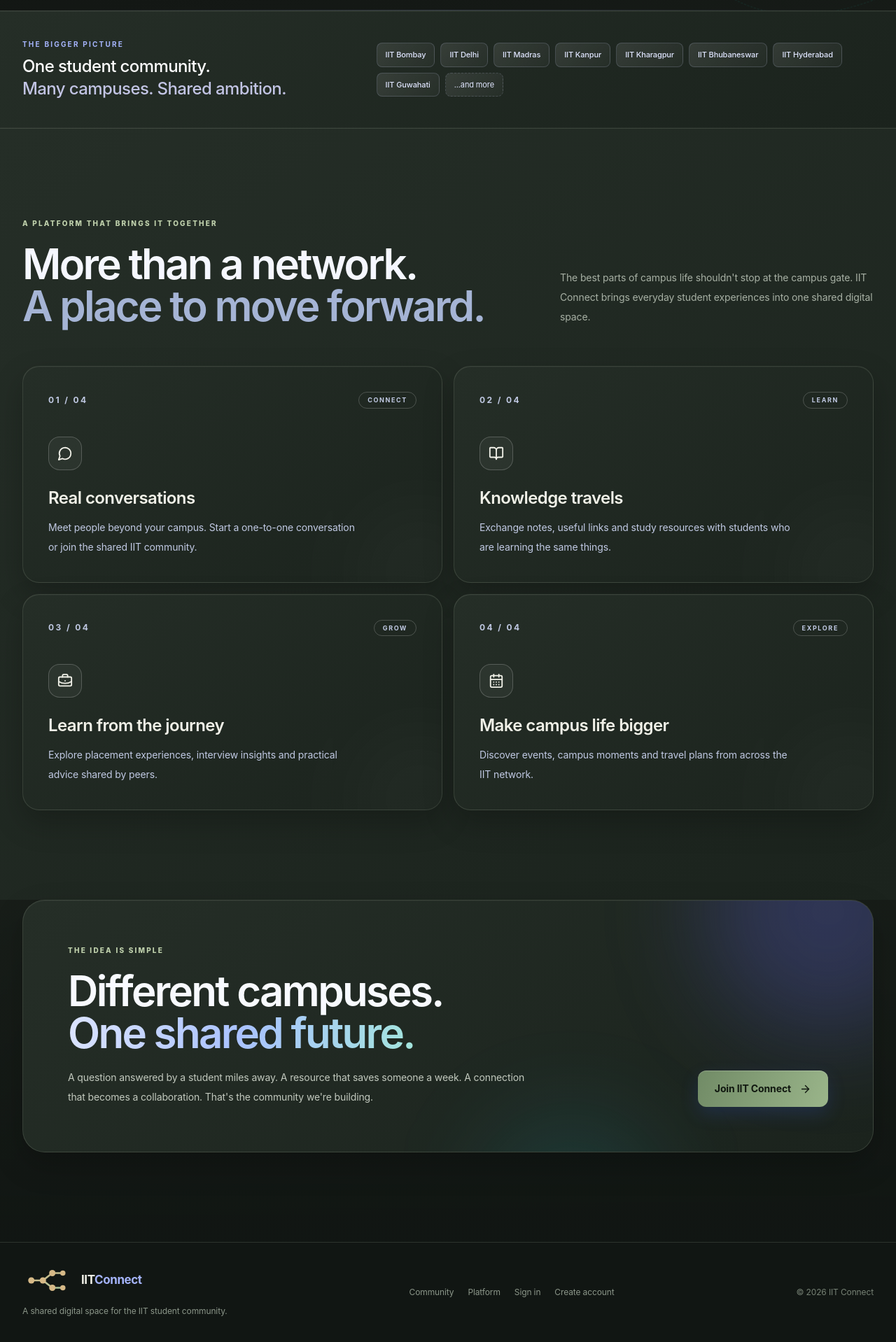
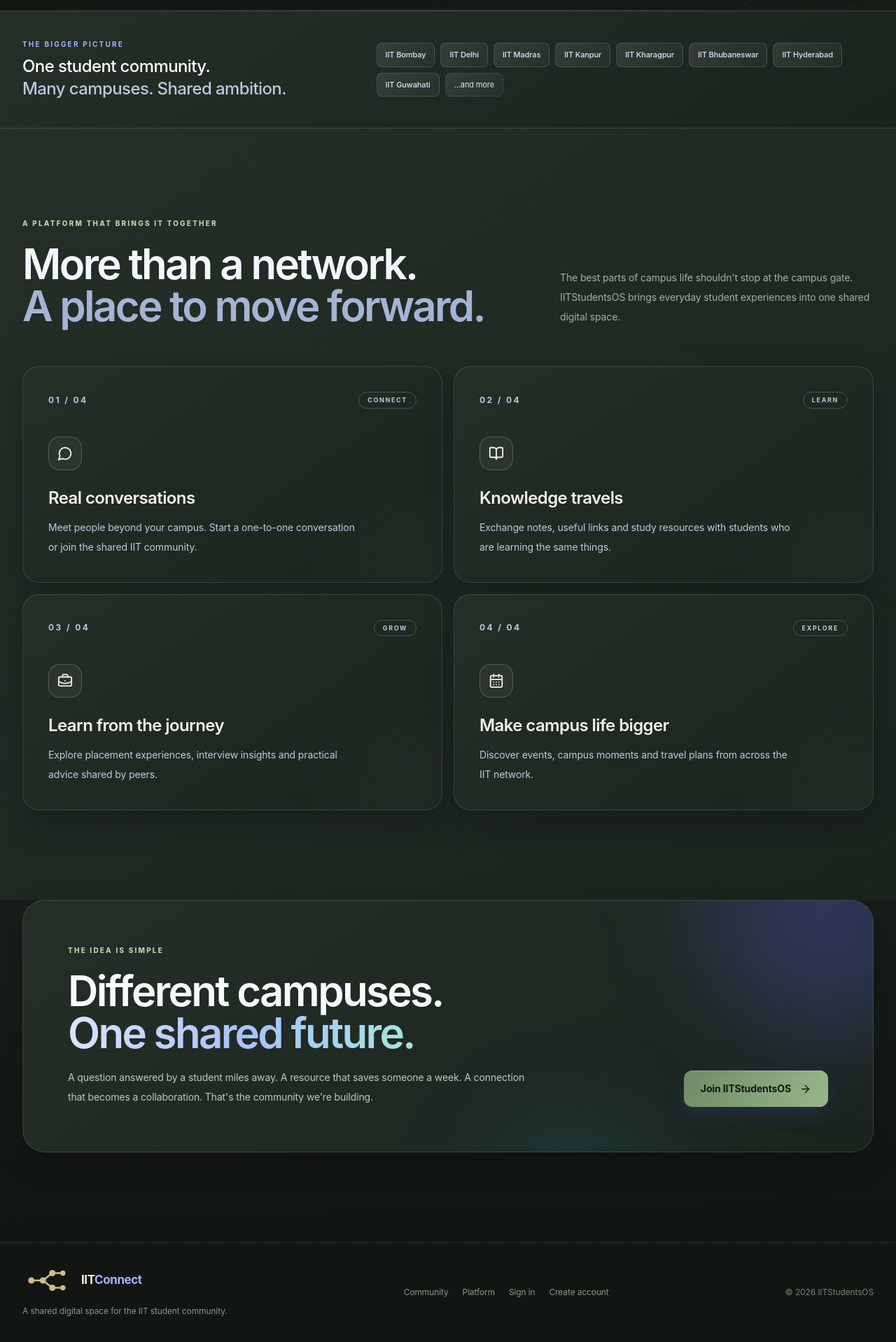
Before and after one commit to MINKIKAR-SRINIVAS-PRASAD/IIT-Connect, a React (Vite) app in the folder IIT-Connect-Enhanced/frontend/: page / in a window 1280 px wide. Shown: the part 810-2728 px from the top of the page at 70% size. Built offline with nearby package versions, Linux system fonts and the light colour scheme; no server answers.

Commit message:
Update public branding to IITStudentsOS

```diff
--- a/IIT-Connect-Enhanced/frontend/src/pages/Landing.jsx
+++ b/IIT-Connect-Enhanced/frontend/src/pages/Landing.jsx
@@ -23,7 +23,7 @@ const institutes = ['IIT Bombay', 'IIT Delhi', 'IIT Madras', 'IIT Kanpur', 'IIT
 
 function BrandSymbol({ className = '' }) {
   return (
-    <svg className={className} viewBox="0 0 96 48" role="img" aria-label="IIT Connect">
+    <svg className={className} viewBox="0 0 96 48" role="img" aria-label="IITStudentsOS">
       <defs>
         <linearGradient id="iit-connect-mark" x1="0" y1="0" x2="1" y2="1">
           <stop offset="0%" stopColor="#d6b987" />
@@ -46,7 +46,7 @@ function BrandSymbol({ className = '' }) {
 }
 
 function Brand({ light = false }) {
-  return <Link to="/" className="group inline-flex items-center gap-3" aria-label="IIT Connect home">
+  return <Link to="/" className="group inline-flex items-center gap-3" aria-label="IITStudentsOS home">
     <BrandSymbol className="h-9 w-[72px] object-contain"/>
     <span className={`text-[17px] font-bold tracking-tight ${light ? 'text-white' : 'text-white'}`}>IIT<span className="text-indigo-300">Connect</span></span>
   </Link>
@@ -98,7 +98,7 @@ export default function Landing() {
         <div className="hidden items-center gap-3 md:flex"><Link to="/login" className="rounded-xl px-4 py-2.5 text-sm font-semibold text-slate-300 transition hover:bg-white/[0.06] hover:text-white">Sign in</Link><Link to="/register" className="btn-primary inline-flex items-center gap-2 rounded-xl px-5 py-2.5 text-sm font-bold">Join the network <ArrowUpRight size={16}/></Link></div>
         <button type="button" onClick={() => setMenuOpen(!menuOpen)} className="rounded-xl border border-white/10 p-2.5 text-slate-200 md:hidden" aria-label="Toggle navigation">{menuOpen ? <X size={20}/> : <Menu size={20}/>}</button>
       </div>
-      {menuOpen && <div className="border-t border-white/10 bg-[#0b0e1b] px-5 py-5 md:hidden"><div className="flex flex-col gap-4"><a onClick={() => setMenuOpen(false)} href="#community" className="text-sm text-slate-300">Community</a><a onClick={() => setMenuOpen(false)} href="#platform" className="text-sm text-slate-300">Platform</a><a onClick={() => setMenuOpen(false)} href="#mission" className="text-sm text-slate-300">Our mission</a><div className="flex gap-3 pt-2"><Link to="/login" className="flex-1 rounded-xl border border-white/10 py-3 text-center text-sm">Sign in</Link><Link to="/register" className="btn-primary flex-1 rounded-xl py-3 text-center text-sm font-bold">Join IIT Connect</Link></div></div></div>}
+      {menuOpen && <div className="border-t border-white/10 bg-[#0b0e1b] px-5 py-5 md:hidden"><div className="flex flex-col gap-4"><a onClick={() => setMenuOpen(false)} href="#community" className="text-sm text-slate-300">Community</a><a onClick={() => setMenuOpen(false)} href="#platform" className="text-sm text-slate-300">Platform</a><a onClick={() => setMenuOpen(false)} href="#mission" className="text-sm text-slate-300">Our mission</a><div className="flex gap-3 pt-2"><Link to="/login" className="flex-1 rounded-xl border border-white/10 py-3 text-center text-sm">Sign in</Link><Link to="/register" className="btn-primary flex-1 rounded-xl py-3 text-center text-sm font-bold">Join IITStudentsOS</Link></div></div></div>}
     </header>
 
     <section className="relative z-10 mx-auto grid min-h-[calc(100svh-76px)] max-w-7xl items-center gap-5 px-5 pb-16 pt-14 md:grid-cols-[1.02fr_.98fr] md:px-8 md:pb-20 md:pt-10">
@@ -123,7 +123,7 @@ export default function Landing() {
     <section id="platform" className="relative z-10 mx-auto max-w-7xl px-5 py-24 md:px-8 md:py-32">
       <motion.div initial="hidden" whileInView="visible" viewport={{ once: true, amount: .25 }} variants={rise} className="mb-14 grid gap-5 md:grid-cols-[1fr_.7fr] md:items-end">
         <div><div className="section-kicker">A PLATFORM THAT BRINGS IT TOGETHER</div><h2 className="mt-5 max-w-2xl text-4xl font-semibold leading-tight tracking-[-0.045em] md:text-6xl">More than a network.<br/><span className="text-slate-500">A place to move forward.</span></h2></div>
-        <p className="max-w-md text-sm leading-7 text-slate-400 md:justify-self-end">The best parts of campus life shouldn't stop at the campus gate. IIT Connect brings everyday student experiences into one shared digital space.</p>
+        <p className="max-w-md text-sm leading-7 text-slate-400 md:justify-self-end">The best parts of campus life shouldn't stop at the campus gate. IITStudentsOS brings everyday student experiences into one shared digital space.</p>
       </motion.div>
       <div className="grid gap-4 md:grid-cols-2">
         {modules.map((feature, i) => <motion.article key={feature.number} initial={{ opacity: 0, y: 24 }} whileInView={{ opacity: 1, y: 0 }} viewport={{ once: true, amount: .15 }} transition={{ delay: i * .08, duration: .55 }} whileHover={reduceMotion ? {} : { y: -6 }} className={`feature-panel feature-${feature.tone} group relative overflow-hidden rounded-3xl border p-7 md:p-9`}>
@@ -140,7 +140,7 @@ export default function Landing() {
         <div className="mission-orb mission-orb-one"/><div className="mission-orb mission-orb-two"/>
         <div className="relative z-10 grid gap-10 md:grid-cols-[1fr_auto] md:items-end">
           <div><div className="section-kicker">THE IDEA IS SIMPLE</div><h2 className="mt-5 max-w-3xl text-4xl font-semibold leading-tight tracking-[-0.045em] md:text-6xl">Different campuses.<br/><span className="hero-gradient-text">One shared future.</span></h2><p className="mt-5 max-w-2xl text-sm leading-7 text-slate-300">A question answered by a student miles away. A resource that saves someone a week. A connection that becomes a collaboration. That's the community we're building.</p></div>
-          <Link to="/register" className="btn-primary inline-flex items-center justify-center gap-3 rounded-xl px-6 py-4 text-sm font-bold">Join IIT Connect <ArrowRight size={17}/></Link>
+          <Link to="/register" className="btn-primary inline-flex items-center justify-center gap-3 rounded-xl px-6 py-4 text-sm font-bold">Join IITStudentsOS <ArrowRight size={17}/></Link>
         </div>
       </motion.div>
     </section>
@@ -149,7 +149,7 @@ export default function Landing() {
       <div className="mx-auto flex max-w-7xl flex-col gap-7 px-5 py-9 md:flex-row md:items-center md:justify-between md:px-8">
         <div><Brand/><p className="mt-3 text-xs text-slate-500">A shared digital space for the IIT student community.</p></div>
         <div className="flex flex-wrap gap-5 text-xs text-slate-500"><a href="#community" className="hover:text-white">Community</a><a href="#platform" className="hover:text-white">Platform</a><Link to="/login" className="hover:text-white">Sign in</Link><Link to="/register" className="hover:text-white">Create account</Link></div>
-        <div className="text-xs text-slate-600">© {new Date().getFullYear()} IIT Connect</div>
+        <div className="text-xs text-slate-600">© {new Date().getFullYear()} IITStudentsOS</div>
       </div>
     </footer>
   </main>
```
